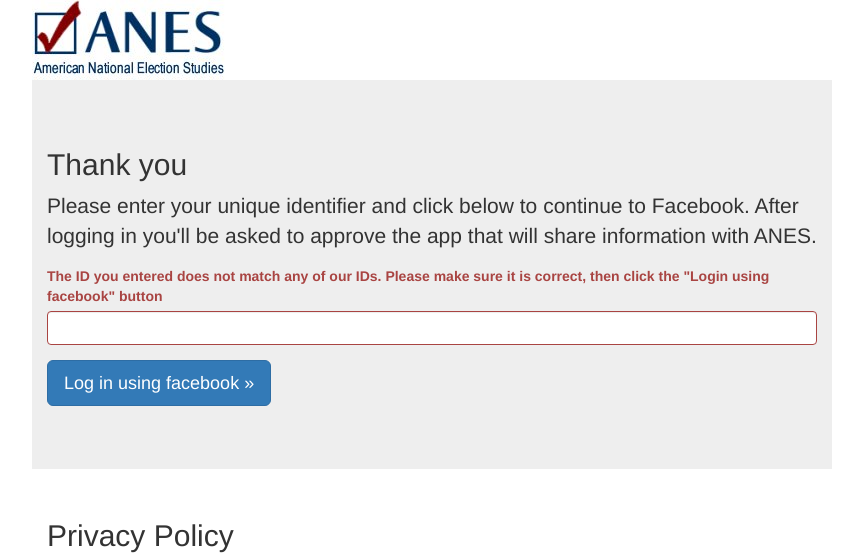
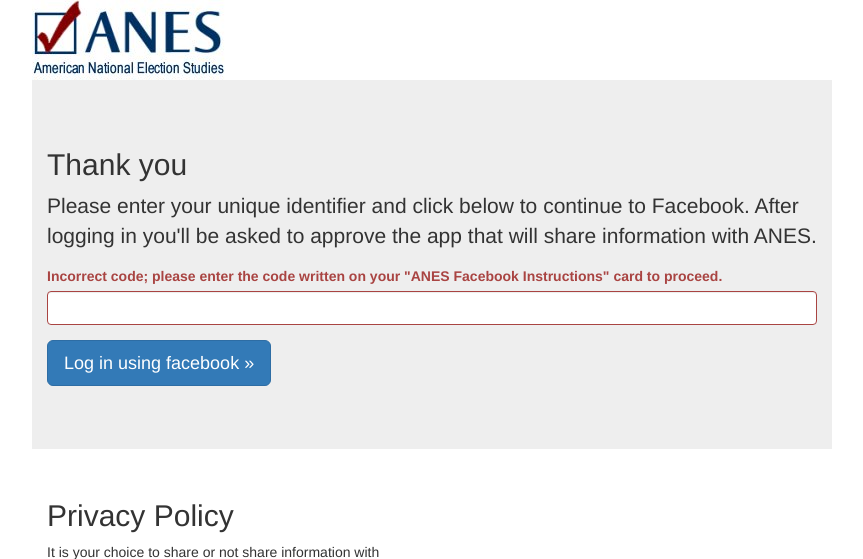
Before and after one commit to trentandraka/smapp-anes-facebook-survey-addon, a Flask app: template smapp_facebook_signon/templates/welcome_wrong_id.html in a window 1280 px wide; the page is wider, and only the part inside the window is pictured. Shown: the top 559 px of that part, without its empty margins (160-1023 px from the left). Run offline with Flask 2, Linux system fonts and the light colour scheme; the template is opened without the code that fills it, so the values that code supplies are empty; parts of the project's set-up code (start-up, migrations or seed data) failed here and were passed over; some libraries are stand-ins or nearby versions.

Commit message:
Change wrong code message

```diff
--- a/smapp_facebook_signon/templates/welcome_wrong_id.html
+++ b/smapp_facebook_signon/templates/welcome_wrong_id.html
@@ -29,7 +29,7 @@
           <!-- <p><input type="text" name="respondent_id", id="respondent_id", placeholder="Please enter ID" value=" {{ respondent_id }}"/></p> -->
           <p>
             <div class="form-group has-error">
-              <label class="control-label" for="respondent_id">The ID you entered does not match any of our IDs. Please make sure it is correct, then click the "Login using facebook" button</label>
+              <label class="control-label" for="respondent_id">Incorrect code; please enter the code written on your "ANES Facebook Instructions" card to proceed.</label>
               <input type="text" class="form-control" name="respondent_id", id="respondent_id", placeholder="Please enter ID" value=" {{ respondent_id }}"/>
             </div>
           </p>
```
